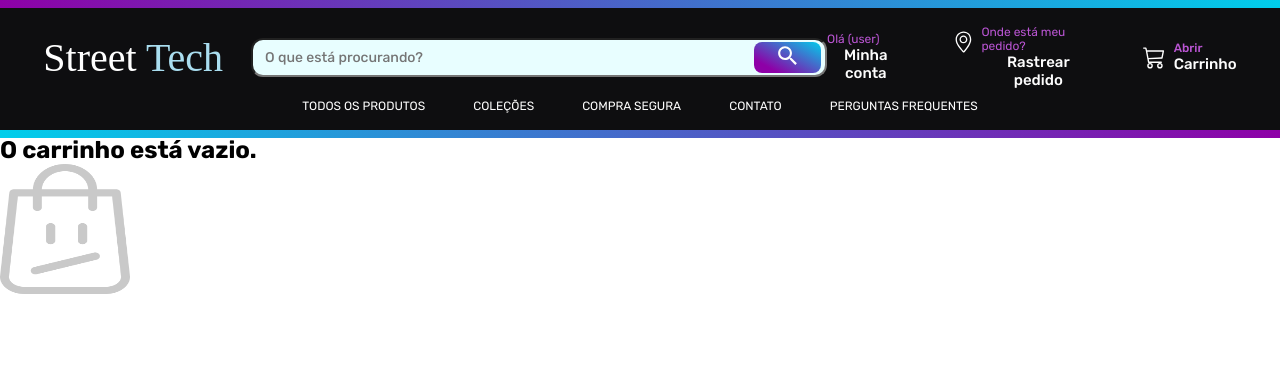
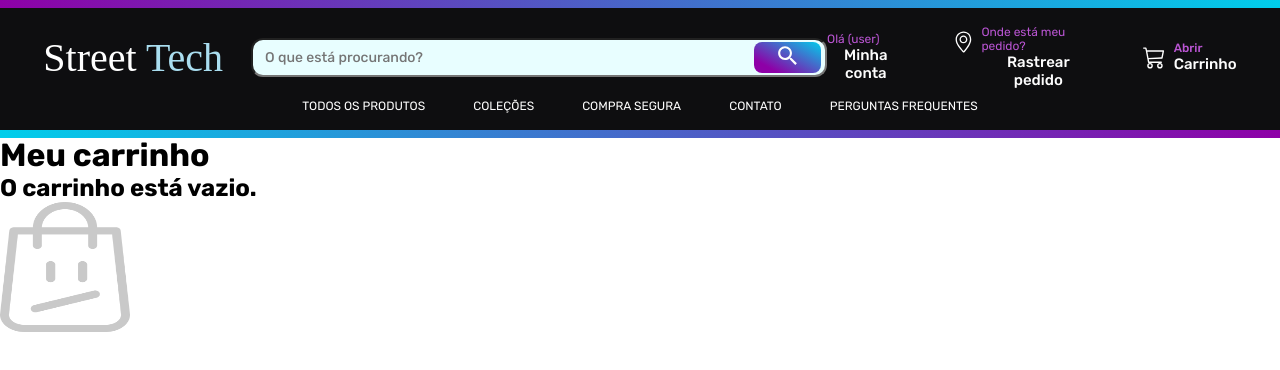
Before and after one commit to gustavocarvalho-ra/NextJs-Loja_Roupas, a Next.js app: page /cart in a window 1280 px wide. Shown: the top 370 px of the page. Built offline with nearby package versions, Linux system fonts and the light colour scheme; a web font is replaced by a local one.

Commit message:
feat: adding titles

```diff
--- a/app/cart/page.tsx
+++ b/app/cart/page.tsx
@@ -22,9 +22,11 @@ export default function Cart () {
     <>
       <Header />
       <div>
+        <h1>Meu carrinho</h1>
         {listShoppingCart.length > 0 ? (
           <>
             <div className="totalCart">
+              <h1>Produto</h1>
               <h2>Total: </h2>
               <h2>R${total.toFixed(2)}</h2>
             </div>
```
